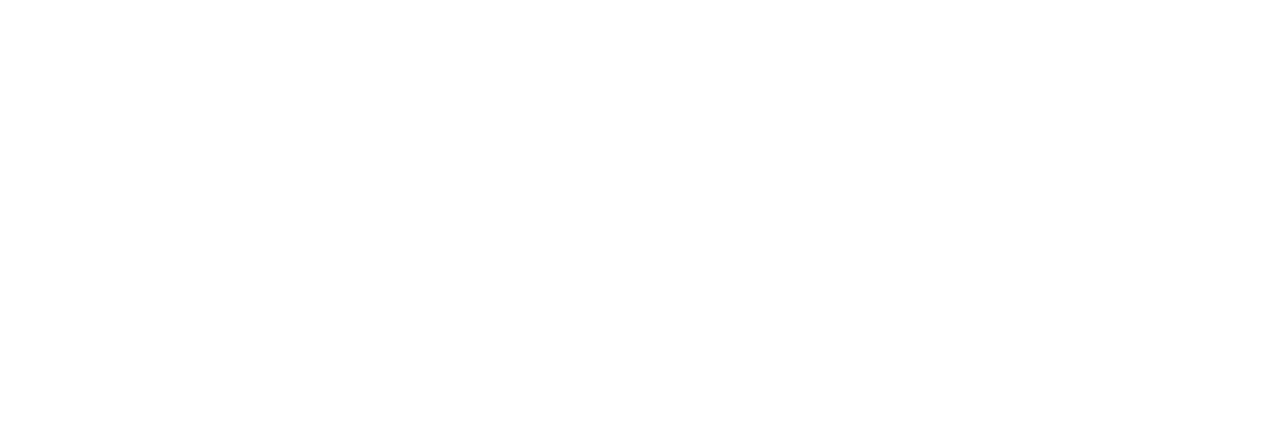
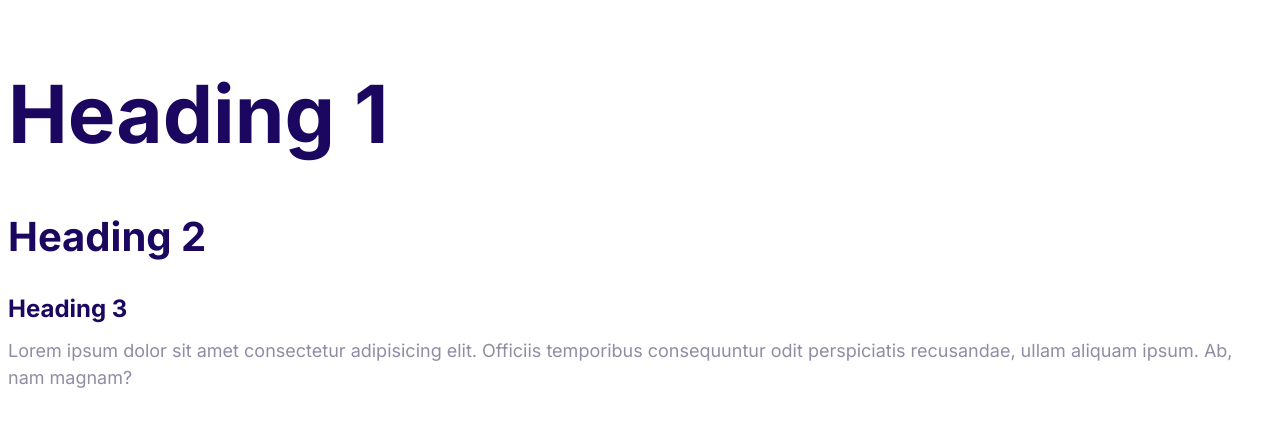
Before and after one commit to ISASSEGUYA/ixa, a plain HTML site: page index.html in a window 1280 px wide. Drawn offline with Linux system fonts and the light colour scheme.

Commit message:
Define the styles for the fonts.

```diff
--- a/css/styles.css
+++ b/css/styles.css
@@ -1,4 +1,5 @@
 html {
+  /* 62.5% of 16px = 10px */
   font-size: 62.5%;
 }
 
@@ -9,3 +10,51 @@ html {
   --color-headings: #1b0760;
   --color-body: #918ca4;
 }
+
+body {
+  font-family: Inter, Arial, Helvetica, sans-serif;
+  color: var(--color-body);
+  font-size: 2.4rem;
+  line-height: 1.5;
+}
+
+h1,
+h2,
+h3 {
+  color: var(--color-headings);
+  margin-bottom: 1rem;
+}
+
+h1 {
+  font-size: 7rem;
+}
+h2 {
+  font-size: 4rem;
+}
+
+h3 {
+  font-size: 3rem;
+  margin-bottom: 1rem;
+}
+
+p {
+  margin-top: 0;
+}
+
+@media screen and (min-width: 1024px) {
+  body {
+    font-size: 1.8rem;
+  }
+
+  h1 {
+    font-size: 8rem;
+  }
+
+  h2 {
+    font-size: 4rem;
+  }
+
+  h3 {
+    font-size: 2.4rem;
+  }
+}
--- a/index.html
+++ b/index.html
@@ -4,7 +4,22 @@
     <meta charset="UTF-8" />
     <meta name="viewport" content="width=device-width, initial-scale=1.0" />
     <title>ixa</title>
+    <link rel="preconnect" href="https://fonts.googleapis.com" />
+    <link rel="preconnect" href="https://fonts.gstatic.com" crossorigin />
+    <link
+      href="https://fonts.googleapis.com/css2?family=Inter:wght@400;700&display=swap"
+      rel="stylesheet"
+    />
     <link rel="stylesheet" href="/css/styles.css" />
   </head>
-  <body></body>
+  <body>
+    <h1>Heading 1</h1>
+    <h2>Heading 2</h2>
+    <h3>Heading 3</h3>
+    <p>
+      Lorem ipsum dolor sit amet consectetur adipisicing elit. Officiis
+      temporibus consequuntur odit perspiciatis recusandae, ullam aliquam ipsum.
+      Ab, nam magnam?
+    </p>
+  </body>
 </html>
```
